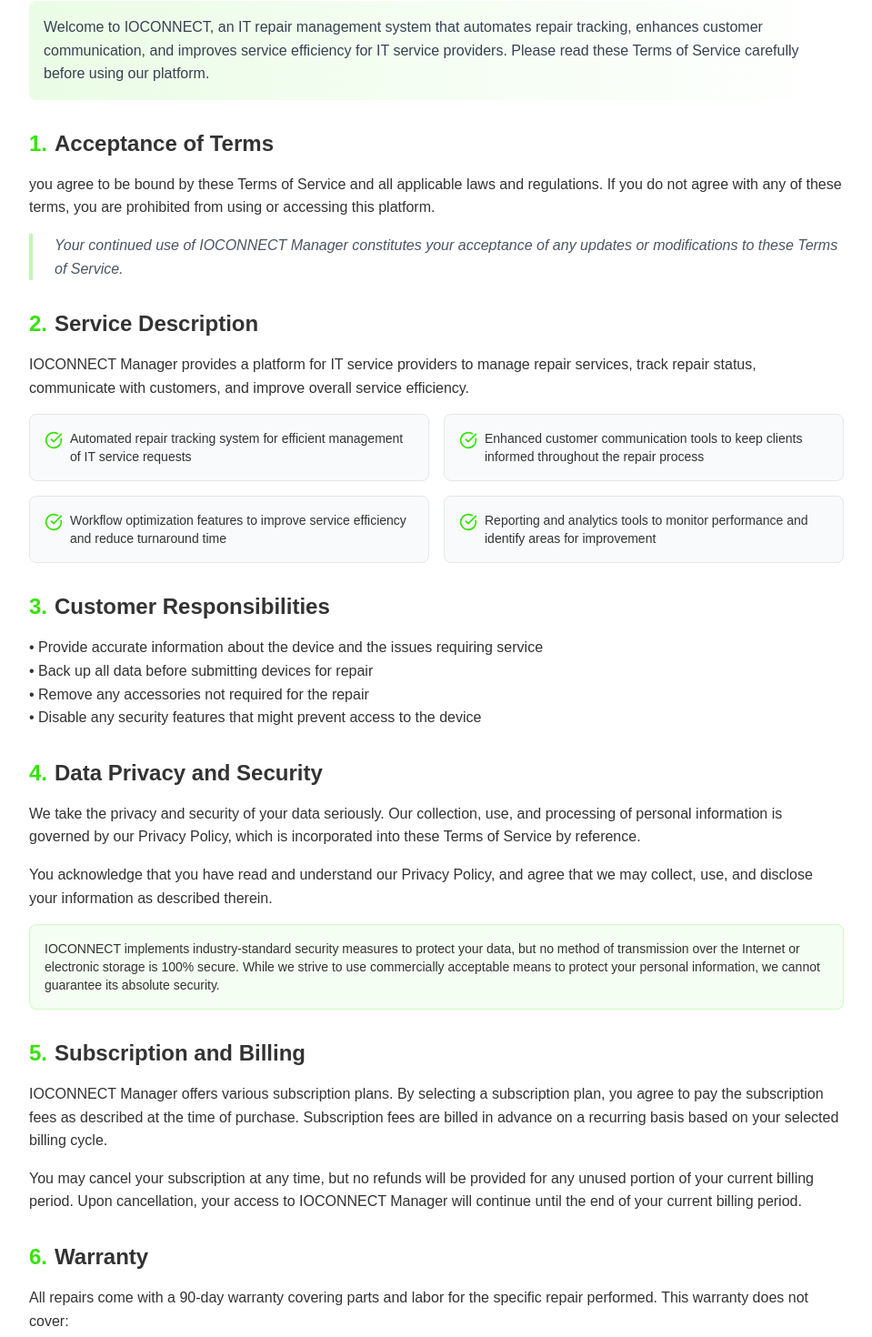
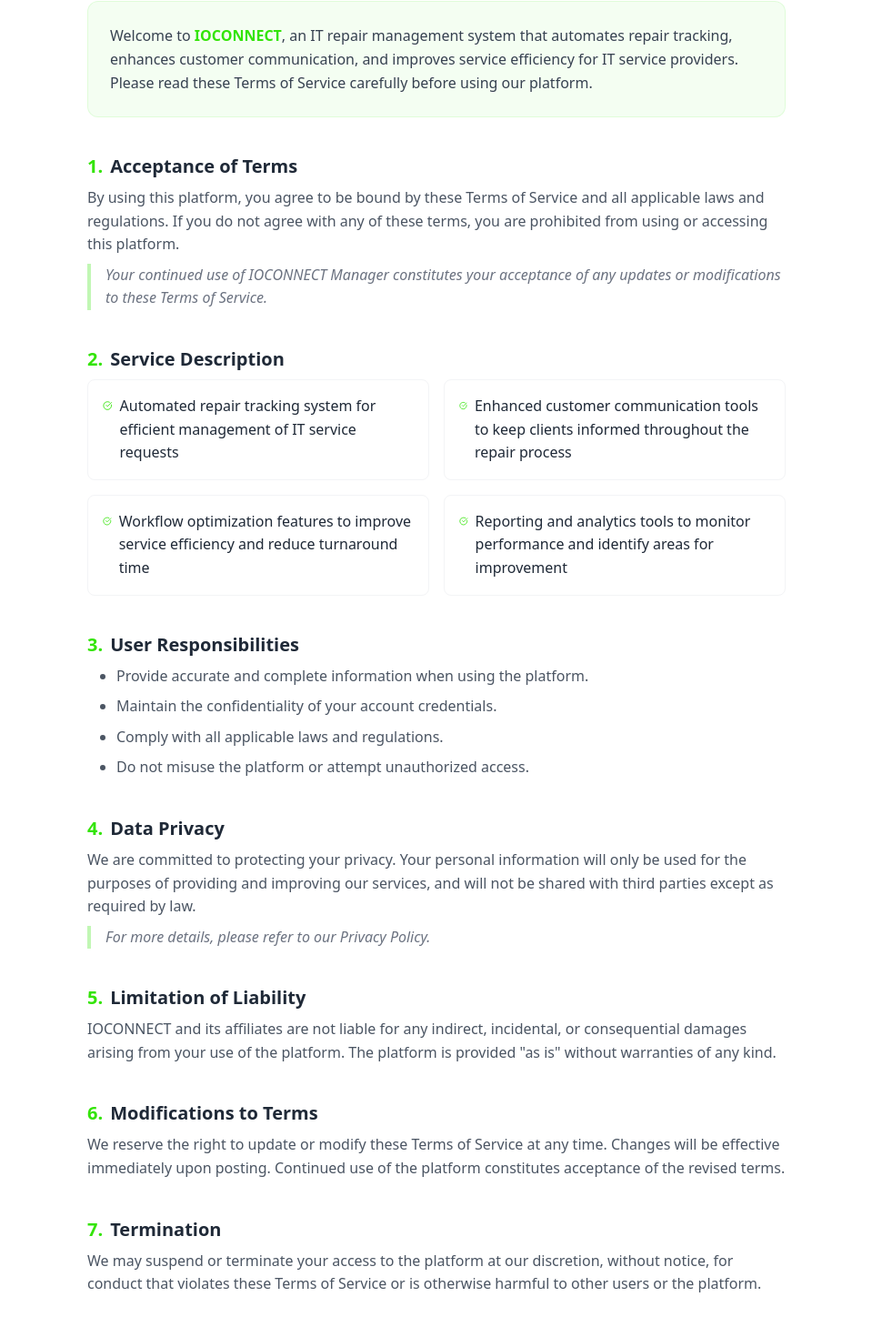
Before and after one commit to pawekz/SERV-IT-MANAGER, a React (Vite) app in the folder frontend/: page /termseditor in a window 1280 px wide. Shown: the part 115-1585 px from the top of the page at 91% size, without its empty margins (160-1119 px from the left). Built offline with nearby package versions, Linux system fonts and the light colour scheme; no server answers; what @react-pdf/renderer would draw is missing.

Commit message:
Frontend: Enhance Terms & Conditions modal and update styling in TermsEditor

```diff
--- a/frontend/src/pages/SignatureCapturePad/SignatureCapturePad.jsx
+++ b/frontend/src/pages/SignatureCapturePad/SignatureCapturePad.jsx
@@ -245,25 +245,28 @@ const SignatureCapturePad = ({
             {/* ...modal and toast... */}
             {showTermsModal && (
                 <div
-                    className="fixed inset-0 z-50 flex items-center justify-center bg-black bg-opacity-60"
+                    className="fixed inset-0 z-50 flex items-center justify-center bg-black bg-opacity-40"
                     tabIndex={-1}
                     aria-modal="true"
                     role="dialog"
                     onClick={() => setShowTermsModal(false)}
                 >
                     <div
-                        className="bg-white rounded-lg shadow-lg max-w-2xl w-full p-12 relative animate-scaleIn"
-                        style={{ animation: "scaleIn 0.2s cubic-bezier(0.4,0,0.2,1)", maxWidth: "1100px"}}
+                        className="bg-white rounded-2xl shadow-2xl max-w-2xl w-full p-10 relative border border-gray-100"
+                        style={{ maxWidth: "900px", minHeight: "60vh" }}
                         onClick={e => e.stopPropagation()}
                     >
                         <button
-                            className="absolute top-2 right-2 text-gray-700 hover:text-red-500 focus:outline-none"
+                            className="absolute top-4 right-4 text-gray-400 hover:text-red-400 transition-colors"
                             onClick={() => setShowTermsModal(false)}
                             aria-label="Close"
                         >
-                            <X size={24} />
+                            <X size={28} />
                         </button>
-                        <div className="max-h-[65vh] overflow-y-auto border border-gray-200 rounded-md p-4">
+                        <h2 className="text-2xl font-bold text-gray-800 mb-6 text-center tracking-tight">
+                            Terms & Conditions
+                        </h2>
+                        <div className="max-h-[60vh] overflow-y-auto border border-gray-100 rounded-lg p-6 bg-gray-50">
                             <TermsEditor />
                         </div>
                     </div>
--- a/frontend/src/pages/TermsEditor/TermsEditor.jsx
+++ b/frontend/src/pages/TermsEditor/TermsEditor.jsx
@@ -1,179 +1,123 @@
-import { Link } from "react-router-dom"
-import { ArrowLeft, CheckCircle } from "lucide-react"
+import { CheckCircle } from "lucide-react";
 
 export default function TermsEditor() {
     return (
-        <div className="">
+        <div className="font-sans text-gray-800">
             <div className="mb-8">
-                <h1 className="text-3xl font-bold mb-2">Terms of Service</h1>
+                <h1 className="text-3xl font-extrabold mb-2 tracking-tight text-[#33e407]">Terms of Service</h1>
             </div>
-            <main className="container mx-auto max-w-4xl">
-                <div className="prose max-w-none">
-                    <div className="bg-gradient-to-r from-[#33e407]/10 to-transparent p-4 rounded-lg mb-8">
-                        <p className="text-gray-700">
-                            Welcome to IOCONNECT, an IT repair management system that automates repair tracking,
-                            enhances customer communication, and improves service efficiency for IT service providers. Please read
-                            these Terms of Service carefully before using our platform.
+            <main className="mx-auto max-w-3xl">
+                <div className="space-y-10">
+                    {/* Introduction */}
+                    <section className="bg-[#33e407]/5 p-6 rounded-xl border border-[#33e407]/10">
+                        <p className="text-gray-700 leading-relaxed">
+                            Welcome to <span className="font-semibold text-[#33e407]">IOCONNECT</span>, an IT repair management system that automates repair tracking, enhances customer communication, and improves service efficiency for IT service providers. Please read these Terms of Service carefully before using our platform.
                         </p>
-                    </div>
-
-                    <section className="mb-8">
-                        <h2 className="text-2xl font-semibold mb-4 flex items-center">
+                    </section>
+                    {/* 1. Acceptance of Terms */}
+                    <section>
+                        <h2 className="text-xl font-semibold mb-2 flex items-center">
                             <span className="text-[#33e407] mr-2">1.</span> Acceptance of Terms
                         </h2>
-                        <p className="mb-4">
-                             you agree to be bound by these Terms of Service and all applicable
-                            laws and regulations. If you do not agree with any of these terms, you are prohibited from using or
-                            accessing this platform.
+                        <p className="mb-2 text-gray-600">
+                            By using this platform, you agree to be bound by these Terms of Service and all applicable laws and regulations. If you do not agree with any of these terms, you are prohibited from using or accessing this platform.
                         </p>
-                        <div className="pl-6 border-l-4 border-[#33e407]/30">
-                            <p className="italic text-gray-600">
-                                Your continued use of IOCONNECT Manager constitutes your acceptance of any updates or modifications to
-                                these Terms of Service.
+                        <div className="pl-4 border-l-4 border-[#33e407]/30">
+                            <p className="italic text-gray-500">
+                                Your continued use of IOCONNECT Manager constitutes your acceptance of any updates or modifications to these Terms of Service.
                             </p>
                         </div>
                     </section>
-
-                    <section className="mb-8">
-                        <h2 className="text-2xl font-semibold mb-4 flex items-center">
+                    {/* 2. Service Description */}
+                    <section>
+                        <h2 className="text-xl font-semibold mb-2 flex items-center">
                             <span className="text-[#33e407] mr-2">2.</span> Service Description
                         </h2>
-                        <p className="mb-4">
-                            IOCONNECT Manager provides a platform for IT service providers to manage repair services, track repair
-                            status, communicate with customers, and improve overall service efficiency.
+                        <ul className="grid grid-cols-1 md:grid-cols-2 gap-4 mt-2">
+                            <li className="bg-white p-4 rounded-lg border border-gray-100 flex items-start">
+                                <CheckCircle className="h-5 w-5 text-[#33e407] mt-0.5 mr-2" />
+                                <span>Automated repair tracking system for efficient management of IT service requests</span>
+                            </li>
+                            <li className="bg-white p-4 rounded-lg border border-gray-100 flex items-start">
+                                <CheckCircle className="h-5 w-5 text-[#33e407] mt-0.5 mr-2" />
+                                <span>Enhanced customer communication tools to keep clients informed throughout the repair process</span>
+                            </li>
+                            <li className="bg-white p-4 rounded-lg border border-gray-100 flex items-start">
+                                <CheckCircle className="h-5 w-5 text-[#33e407] mt-0.5 mr-2" />
+                                <span>Workflow optimization features to improve service efficiency and reduce turnaround time</span>
+                            </li>
+                            <li className="bg-white p-4 rounded-lg border border-gray-100 flex items-start">
+                                <CheckCircle className="h-5 w-5 text-[#33e407] mt-0.5 mr-2" />
+                                <span>Reporting and analytics tools to monitor performance and identify areas for improvement</span>
+                            </li>
+                        </ul>
+                    </section>
+                    {/* 3. User Responsibilities */}
+                    <section>
+                        <h2 className="text-xl font-semibold mb-2 flex items-center">
+                            <span className="text-[#33e407] mr-2">3.</span> User Responsibilities
+                        </h2>
+                        <ul className="list-disc pl-8 text-gray-600 space-y-2">
+                            <li>Provide accurate and complete information when using the platform.</li>
+                            <li>Maintain the confidentiality of your account credentials.</li>
+                            <li>Comply with all applicable laws and regulations.</li>
+                            <li>Do not misuse the platform or attempt unauthorized access.</li>
+                        </ul>
+                    </section>
+                    {/* 4. Data Privacy */}
+                    <section>
+                        <h2 className="text-xl font-semibold mb-2 flex items-center">
+                            <span className="text-[#33e407] mr-2">4.</span> Data Privacy
+                        </h2>
+                        <p className="text-gray-600 mb-2">
+                            We are committed to protecting your privacy. Your personal information will only be used for the purposes of providing and improving our services, and will not be shared with third parties except as required by law.
                         </p>
-                        <div className="grid grid-cols-1 md:grid-cols-2 gap-4 mt-4">
-                            <div className="bg-gray-50 p-4 rounded-lg border border-gray-200">
-                                <div className="flex items-start">
-                                    <CheckCircle className="h-5 w-5 text-[#33e407] mt-0.5 mr-2 flex-shrink-0" />
-                                    <p className="text-sm">
-                                        Automated repair tracking system for efficient management of IT service requests
-                                    </p>
-                                </div>
-                            </div>
-                            <div className="bg-gray-50 p-4 rounded-lg border border-gray-200">
-                                <div className="flex items-start">
-                                    <CheckCircle className="h-5 w-5 text-[#33e407] mt-0.5 mr-2 flex-shrink-0" />
-                                    <p className="text-sm">
-                                        Enhanced customer communication tools to keep clients informed throughout the repair process
-                                    </p>
-                                </div>
-                            </div>
-                            <div className="bg-gray-50 p-4 rounded-lg border border-gray-200">
-                                <div className="flex items-start">
-                                    <CheckCircle className="h-5 w-5 text-[#33e407] mt-0.5 mr-2 flex-shrink-0" />
-                                    <p className="text-sm">
-                                        Workflow optimization features to improve service efficiency and reduce turnaround time
-                                    </p>
-                                </div>
-                            </div>
-                            <div className="bg-gray-50 p-4 rounded-lg border border-gray-200">
-                                <div className="flex items-start">
-                                    <CheckCircle className="h-5 w-5 text-[#33e407] mt-0.5 mr-2 flex-shrink-0" />
-                                    <p className="text-sm">
-                                        Reporting and analytics tools to monitor performance and identify areas for improvement
-                                    </p>
-                                </div>
-                            </div>
-                        </div>
-                    </section>
-
-                    <section className="mb-8">
-                        <h2 className="text-2xl font-semibold mb-4 flex items-center">
-                            <span className="text-[#33e407] mr-2">3.</span> Customer Responsibilities
-                        </h2>
-                        <p className="mb-4=">
-                            • Provide accurate information about the device and the issues requiring service <br/>
-                            • Back up all data before submitting devices for repair <br/>
-                            • Remove any accessories not required for the repair <br/>
-                            • Disable any security features that might prevent access to the device <br/>
-                        </p>
-
-                    </section>
-
-                    <section className="mb-8">
-                        <h2 className="text-2xl font-semibold mb-4 flex items-center">
-                            <span className="text-[#33e407] mr-2">4.</span> Data Privacy and Security
-                        </h2>
-                        <p className="mb-4">
-                            We take the privacy and security of your data seriously. Our collection, use, and processing of personal
-                            information is governed by our Privacy Policy, which is incorporated into these Terms of Service by
-                            reference.
-                        </p>
-                        <p className="mb-4">
-                            You acknowledge that you have read and understand our Privacy Policy, and agree that we may collect, use,
-                            and disclose your information as described therein.
-                        </p>
-                        <div className="bg-[#33e407]/5 p-4 rounded-lg border border-[#33e407]/20 my-4">
-                            <p className="text-sm font-medium">
-                                IOCONNECT implements industry-standard security measures to protect your data, but no method of
-                                transmission over the Internet or electronic storage is 100% secure. While we strive to use commercially
-                                acceptable means to protect your personal information, we cannot guarantee its absolute security.
+                        <div className="pl-4 border-l-4 border-[#33e407]/30">
+                            <p className="italic text-gray-500">
+                                For more details, please refer to our Privacy Policy.
                             </p>
                         </div>
                     </section>
-
-                    <section className="mb-8">
-                        <h2 className="text-2xl font-semibold mb-4 flex items-center">
-                            <span className="text-[#33e407] mr-2">5.</span> Subscription and Billing
+                    {/* 5. Limitation of Liability */}
+                    <section>
+                        <h2 className="text-xl font-semibold mb-2 flex items-center">
+                            <span className="text-[#33e407] mr-2">5.</span> Limitation of Liability
                         </h2>
-                        <p className="mb-4">
-                            IOCONNECT Manager offers various subscription plans. By selecting a subscription plan, you agree to pay the
-                            subscription fees as described at the time of purchase. Subscription fees are billed in advance on a
-                            recurring basis based on your selected billing cycle.
-                        </p>
-                        <p className="mb-4">
-                            You may cancel your subscription at any time, but no refunds will be provided for any unused portion of
-                            your current billing period. Upon cancellation, your access to IOCONNECT Manager will continue until the end
-                            of your current billing period.
+                        <p className="text-gray-600">
+                            IOCONNECT and its affiliates are not liable for any indirect, incidental, or consequential damages arising from your use of the platform. The platform is provided "as is" without warranties of any kind.
                         </p>
                     </section>
-
-                    <section className="mb-8">
-                        <h2 className="text-2xl font-semibold mb-4 flex items-center">
-                            <span className="text-[#33e407] mr-2">6.</span> Warranty
+                    {/* 6. Modifications to Terms */}
+                    <section>
+                        <h2 className="text-xl font-semibold mb-2 flex items-center">
+                            <span className="text-[#33e407] mr-2">6.</span> Modifications to Terms
                         </h2>
-                        <p className="mb-4">
-                            All repairs come with a 90-day warranty covering parts and labor for the specific repair performed. This warranty does not cover:
-                        </p>
-                        <p className="mb-4">
-                            • Damage caused by accidents, misuse, or abuse after the repair <br/>
-                            • Water or liquid damage <br/>
-                            • Issues unrelated to the original repair<br/>
+                        <p className="text-gray-600">
+                            We reserve the right to update or modify these Terms of Service at any time. Changes will be effective immediately upon posting. Continued use of the platform constitutes acceptance of the revised terms.
                         </p>
                     </section>
-
-
-                    <section className="mb-8">
-                        <h2 className="text-2xl font-semibold mb-4 flex items-center">
-                            <span className="text-[#33e407] mr-2">7.</span> Limitation of Liability
+                    {/* 7. Termination */}
+                    <section>
+                        <h2 className="text-xl font-semibold mb-2 flex items-center">
+                            <span className="text-[#33e407] mr-2">7.</span> Termination
                         </h2>
-                        <p className="mb-4">
-                            IOCONNECT is not responsible for data loss during the repair process.
-                            We strongly recommend backing up all data before submitting devices for repair.
-                            Our maximum liability is limited to the cost of the repair service provided.
+                        <p className="text-gray-600">
+                            We may suspend or terminate your access to the platform at our discretion, without notice, for conduct that violates these Terms of Service or is otherwise harmful to other users or the platform.
                         </p>
-
                     </section>
-
-
-
-                    <section className="mb-8">
-                        <h2 className="text-2xl font-semibold mb-4 flex items-center">
+                    {/* 8. Contact Us */}
+                    <section>
+                        <h2 className="text-xl font-semibold mb-2 flex items-center">
                             <span className="text-[#33e407] mr-2">8.</span> Contact Us
                         </h2>
-                        <p className="mb-4">If you have any questions about these Terms, please contact us at:</p>
-                        <div className="bg-gray-50 p-6 rounded-lg border border-gray-200">
+                        <div className="bg-white p-4 rounded-lg border border-gray-100">
                             <p className="font-medium mb-1">IOCONNECT</p>
                             <p className="mb-1">Email: info@ioconnect-cbu.com</p>
                             <p className="mb-1">Phone: 032-272-9019</p>
-                            {/*<p>Hours: Monday - Friday, 9:00 AM - 5:00 PM EST</p>*/}
                         </div>
                     </section>
                 </div>
             </main>
-
-
         </div>
-    )
+    );
 }
```
